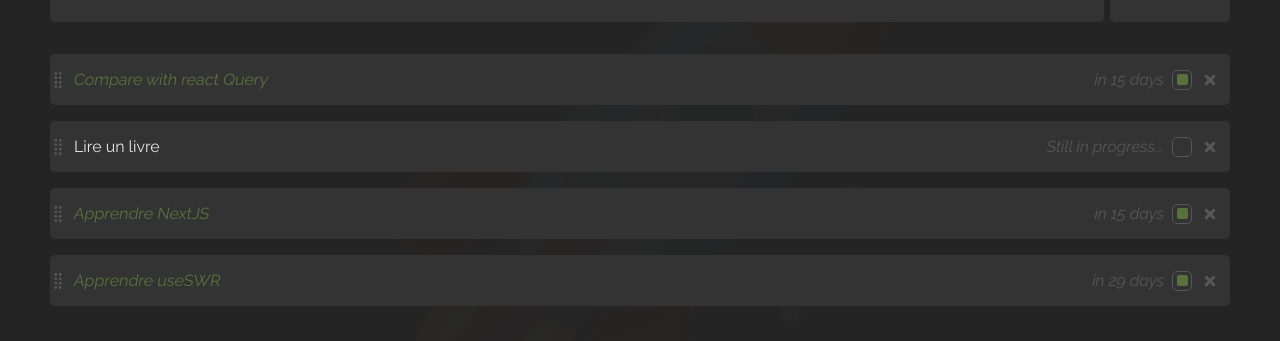
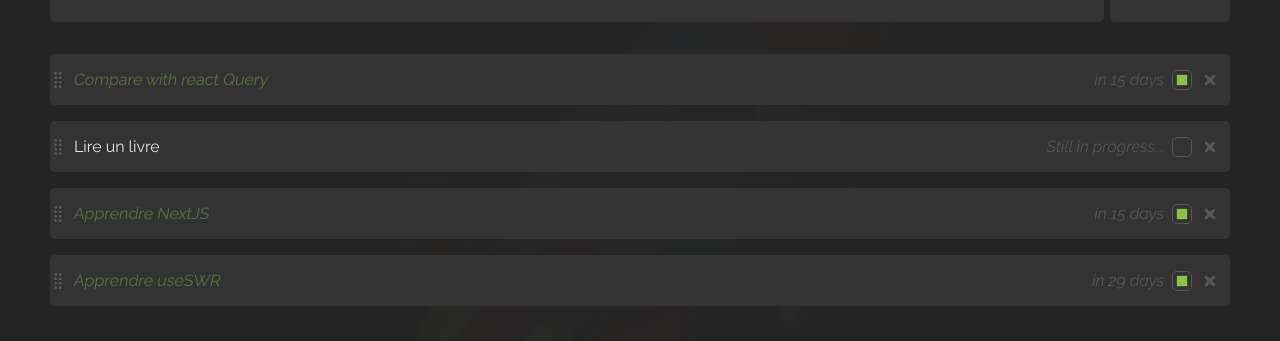
Before and after one commit to nadfri/todo-swr, a React (Vite) app: page / in a window 1280 px wide. Shown: the part 222-563 px from the top of the page. Built offline with nearby package versions, Linux system fonts and the light colour scheme; data requests are answered from the project's data file; a web font is replaced by a local one.

Commit message:
Fix: Checkbox animation css

```diff
--- a/src/components/CheckBox/CheckBox.scss
+++ b/src/components/CheckBox/CheckBox.scss
@@ -16,19 +16,12 @@
 
   &::before {
     content: '';
-    width: 11px;
-    aspect-ratio: 1;
-    border-radius: 2px;
-    opacity: 0;
     scale: 0;
-    transition:
-      0.2s scale,
-      0.2s opacity;
-    background-color: var(--success);
+    transition: 0.2s scale;
+    box-shadow: 0 0 1px 5px var(--success);
   }
 
   &:checked::before {
-    opacity: 1;
     scale: 1;
   }
 
--- a/src/scss/_animations.scss
+++ b/src/scss/_animations.scss
@@ -3,7 +3,7 @@
     box-shadow: 0 0 0 0px rgba(255, 255, 255, 0.1);
   }
   100% {
-    box-shadow: 0 0 0 6px rgba(0, 0, 0, 0);
+    box-shadow: 0 0 0 8px rgba(0, 0, 0, 0);
   }
 }
 
```
